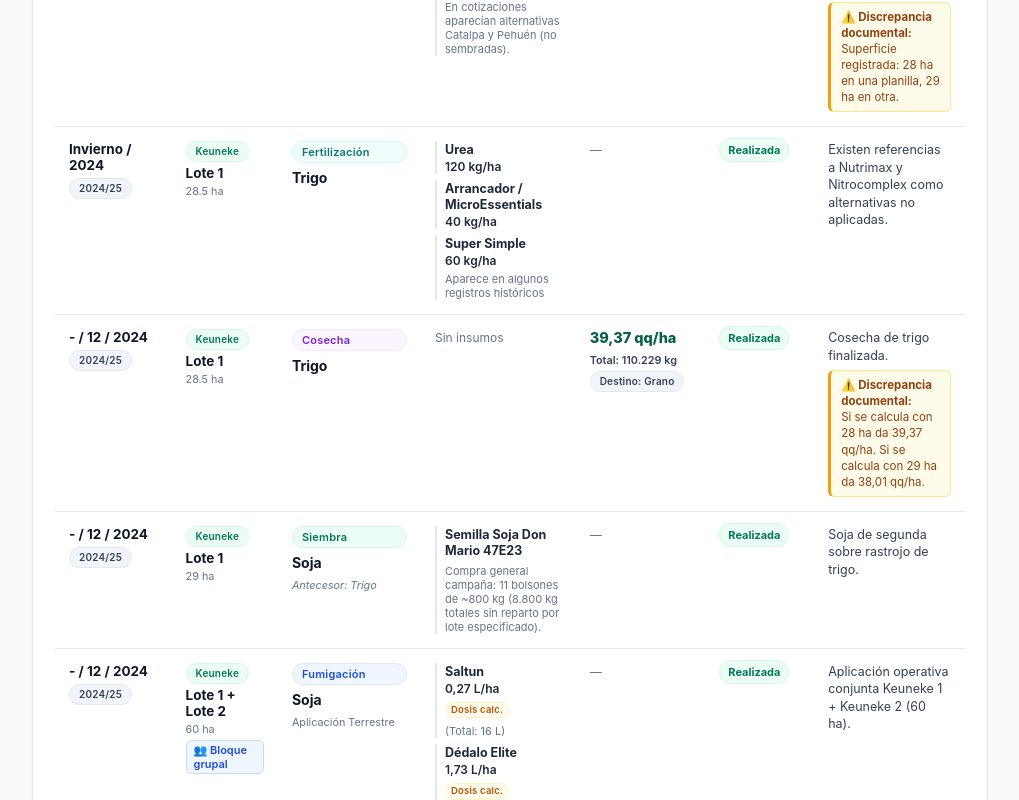
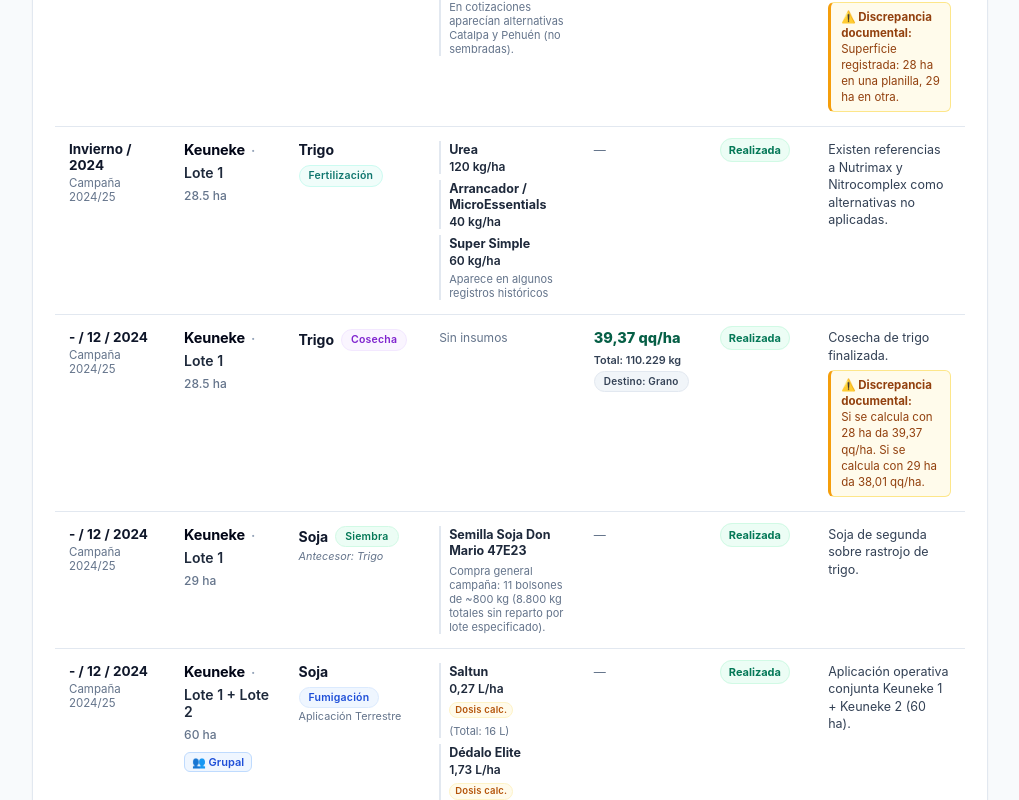
Before and after one commit to claudiobosio1970-stack/hjb-gestion, a Next.js app: page /agricultura in a window 1280 px wide. Shown: the part 1320-2120 px from the top of the page, without its empty margins (260-1279 px from the left). Built offline with nearby package versions, Linux system fonts and the light colour scheme; no server answers; sample sign-in values are in the browser's storage.

Commit message:
feat: integrar directamente nombres de campo, lote, cultivo y labor sin badges artificiales

```diff
--- a/src/components/ActivityTable.tsx
+++ b/src/components/ActivityTable.tsx
@@ -45,8 +45,8 @@
         <thead>
           <tr>
             <th style={{ width: "135px" }}>Fecha</th>
-            <th style={{ width: "140px" }}>{showCampo ? "Campo / Lote" : "Lote"}</th>
-            <th style={{ width: "170px" }}>Cultivo & Labor</th>
+            <th style={{ width: "180px" }}>{showCampo ? "Campo y Lote" : "Lote"}</th>
+            <th style={{ width: "180px" }}>Cultivo y Labor</th>
             <th>Insumos & Dosis</th>
             <th style={{ width: "175px" }}>Producción / Rend.</th>
             <th style={{ width: "115px" }}>Estado</th>
@@ -61,54 +61,63 @@
 
             return (
               <tr key={activity.id}>
-                {/* Fecha formateada según requerimiento: DD/MM/YYYY o -/MM/YYYY o Estación/YYYY */}
+                {/* Fecha */}
                 <td>
-                  <strong style={{ fontSize: "13.5px", color: "var(--slate-900)" }}>
+                  <strong style={{ fontSize: "13.5px", color: "var(--slate-900)", display: "block" }}>
                     {formatHistoricalDate(fechaStr)}
                   </strong>
-                  <span className="pill badgeSlate" style={{ marginTop: "5px", fontSize: "10px", display: "inline-block" }}>
-                    {activity.campana}
-                  </span>
+                  <small style={{ color: "var(--slate-500)", fontSize: "11.5px", marginTop: "3px", display: "block" }}>
+                    Campaña {activity.campana}
+                  </small>
                 </td>
 
-                {/* Campo y Lote */}
+                {/* Campo y Lote integrados directamente con sus nombres */}
                 <td>
+                  <div style={{ display: "flex", alignItems: "baseline", gap: "6px", flexWrap: "wrap" }}>
                     {showCampo && (
-                    <span className="pill badgeGreen" style={{ fontSize: "10px", marginBottom: "3px", display: "inline-block" }}>
+                      <strong style={{ fontSize: "14.5px", color: "var(--slate-950)", letterSpacing: "-0.01em" }}>
                         {activity.campo}
+                      </strong>
+                    )}
+                    {showCampo && <span style={{ color: "var(--slate-400)", fontWeight: 700 }}>·</span>}
+                    <span style={{ fontSize: "14px", fontWeight: showCampo ? 600 : 700, color: "var(--slate-800)" }}>
+                      {activity.lote || "Lote Único"}
                     </span>
-                  )}
-                  <strong style={{ color: "var(--slate-900)", display: "block", fontSize: "13.5px" }}>
-                    {activity.lote || "Lote Único"}
-                  </strong>
+                  </div>
+                  <div style={{ display: "flex", gap: "6px", alignItems: "center", marginTop: "3px", flexWrap: "wrap" }}>
                     {activity.superficieReal || activity.superficiePlanificada ? (
-                    <small style={{ color: "var(--muted)" }}>
+                      <small style={{ color: "var(--muted)", fontSize: "12px", fontWeight: 500 }}>
                         {activity.superficieReal ?? activity.superficiePlanificada} ha
                       </small>
                     ) : null}
                     {activity.esGrupal && (
-                    <div className="groupBadge" title={activity.lotesAfectados?.join(", ")}>
-                      👥 Bloque grupal
+                      <span className="groupBadge" title={activity.lotesAfectados?.join(", ")}>
+                        👥 Grupal
+                      </span>
+                    )}
                   </div>
-                  )}
                 </td>
 
-                {/* Cultivo & Labor */}
+                {/* Cultivo y Labor integrados directamente */}
                 <td>
-                  <div style={{ display: "flex", flexDirection: "column", gap: "4px" }}>
-                    <span className={getTipoBadge(activity.tipo)}>{activity.tipo}</span>
-                    <strong style={{ fontSize: "14px", color: "var(--slate-900)", marginTop: "2px" }}>
+                  <div style={{ display: "flex", alignItems: "center", gap: "7px", flexWrap: "wrap" }}>
+                    <strong style={{ fontSize: "14px", color: "var(--slate-900)" }}>
                       {activity.cultivo}
                     </strong>
+                    <span className={getTipoBadge(activity.tipo)} style={{ fontSize: "10.5px" }}>
+                      {activity.tipo}
+                    </span>
+                  </div>
                   {activity.cultivoAntecesor && (
-                      <small style={{ color: "var(--slate-500)", fontStyle: "italic" }}>
+                    <small style={{ color: "var(--slate-500)", fontStyle: "italic", display: "block", marginTop: "3px" }}>
                       Antecesor: {activity.cultivoAntecesor}
                     </small>
                   )}
                   {activity.metodoAplicacion && (
-                      <small style={{ color: "var(--muted)" }}>Aplicación {activity.metodoAplicacion}</small>
+                    <small style={{ color: "var(--muted)", display: "block", marginTop: "2px" }}>
+                      Aplicación {activity.metodoAplicacion}
+                    </small>
                   )}
-                  </div>
                 </td>
 
                 {/* Insumos & Dosis */}
```
Lines whose indentation alone changed are shown as unchanged.
